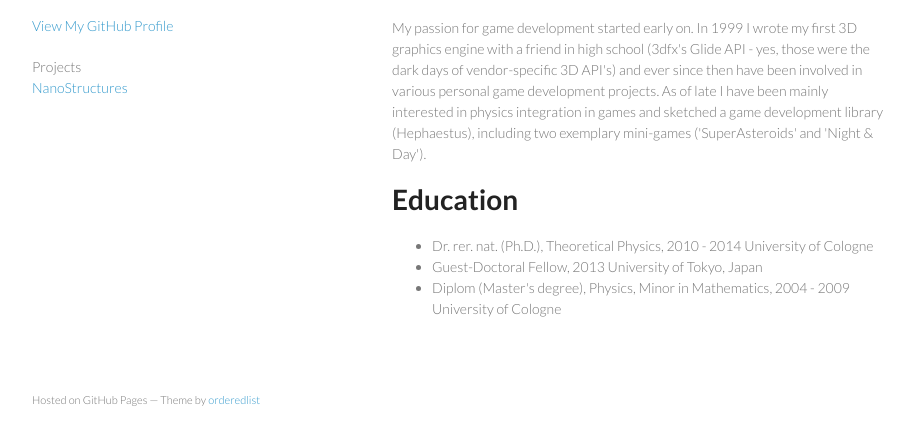
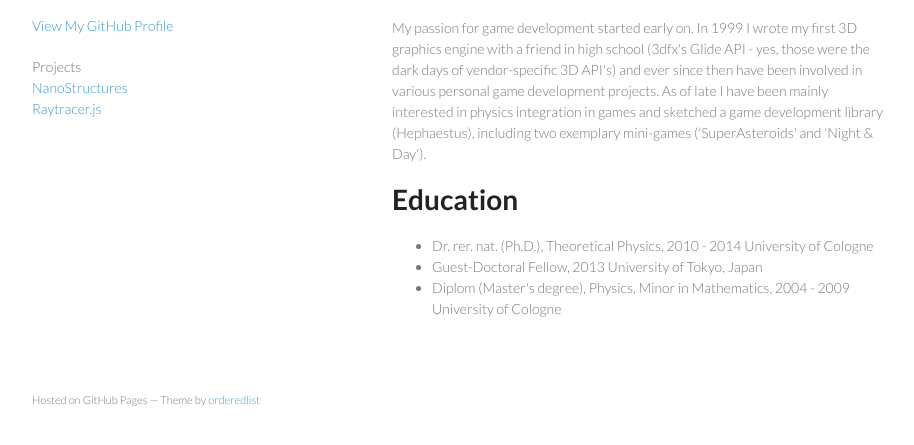
Before and after one commit to chrisschuette/chrisschuette.github.io, a plain HTML site: page index.html in a window 1280 px wide. Shown: the part 321-766 px from the top of the page, without its empty margins (178-1092 px from the left). Drawn offline with Linux system fonts and the light colour scheme.

Commit message:
Update index.html

```diff
--- a/index.html
+++ b/index.html
@@ -22,6 +22,7 @@
         <p class="view">
         Projects <br/>
         <a href="http://chrisschuette.github.io/NanoStructures/">NanoStructures</a> <br/>
+        <a href="http://chrisschuette.github.io/Raytracer.js/">Raytracer.js</a> <br/>
         </p>
       </header>
       <section>
```
